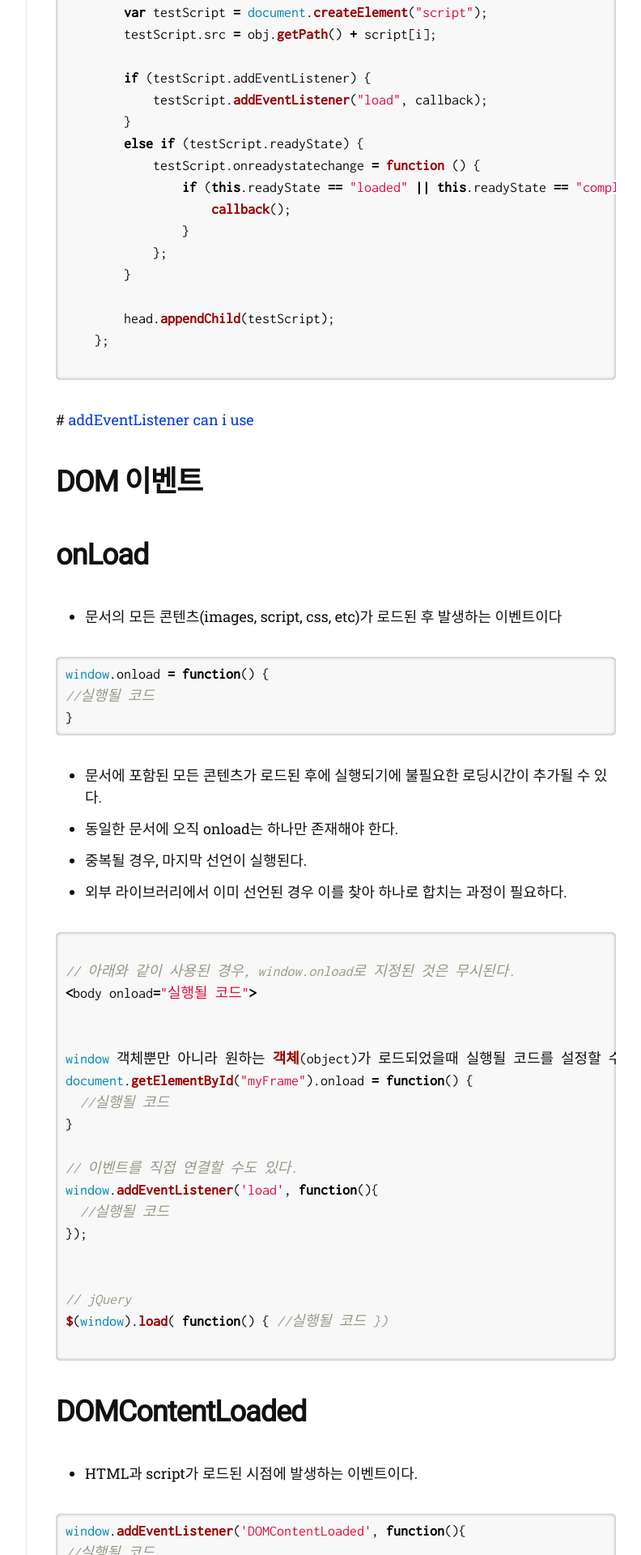
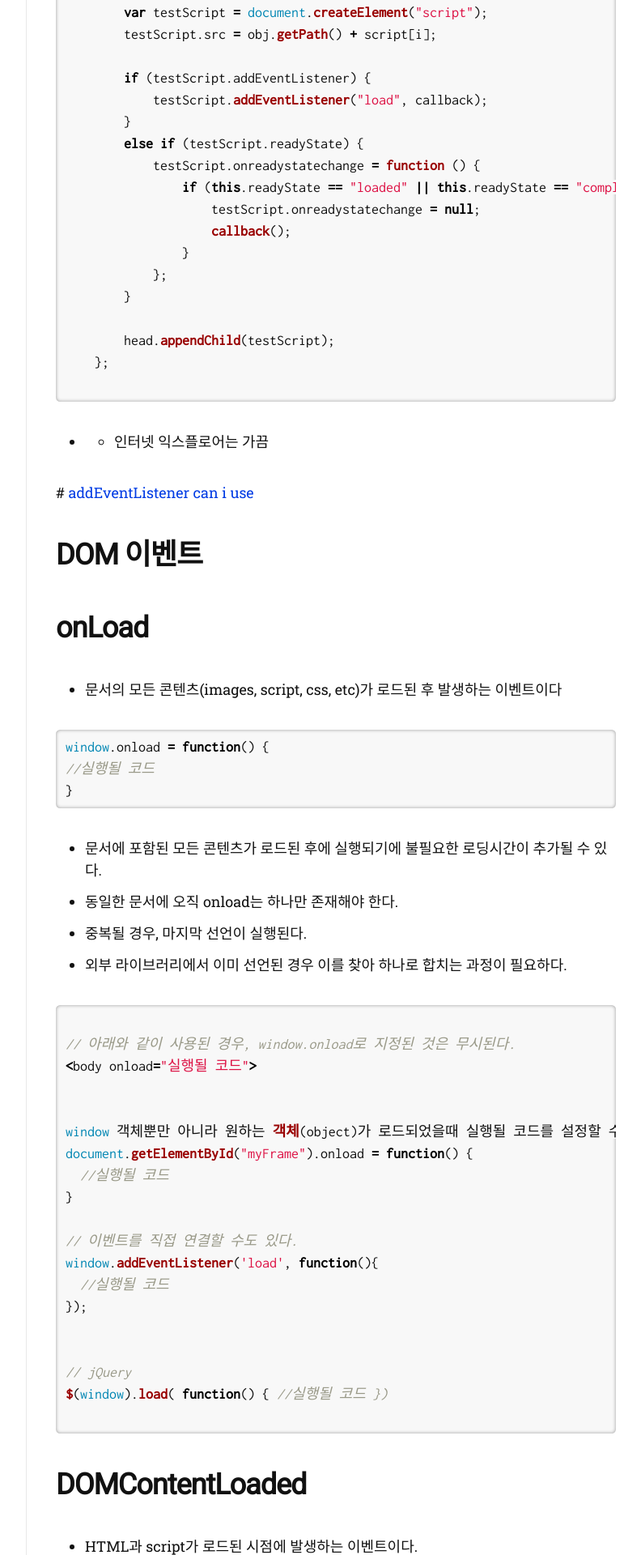
Before and after one commit to ha-jae-geun/jaegeunha94.github.io, a Jekyll site: the page built from _posts/2021-08-02-DOM.md, in a window 1280 px wide. Shown: the part 2612-4532 px from the top of the page at 81% size, without its empty margins (357-1149 px from the left). Built offline with Jekyll 4.4.1, drawn with Linux system fonts in a browser that asks for light colours; nearby versions of some CDN libraries; some web fonts are replaced; some of the changed text lies outside the part shown.

Commit message:
Update 2021-08-02-DOM.md

````diff
--- a/_posts/2021-08-02-DOM.md
+++ b/_posts/2021-08-02-DOM.md
@@ -86,6 +86,7 @@ document.body.appendChild(script)
         else if (testScript.readyState) {
             testScript.onreadystatechange = function () {
                 if (this.readyState == "loaded" || this.readyState == "complete") {
+                    testScript.onreadystatechange = null;
                     callback();
                 }
             };
@@ -95,6 +96,9 @@ document.body.appendChild(script)
     };
 
   ```
+  *   * 인터넷 익스플로어는 가끔 <script> 태그가 'loaded 상태에서 멈추고 "complete" 상태에 도달하지 않을 떄도 있고, loaded 상태를 거치지 않고 "complete"상태에 도달할 때도 있다.
+  그래서 안전하게 사용하려면 두 상태를 모두 점검에서 둘 중 한가지가 발생하면 중복으로 호출되지 않도록 이벤트 핸들러를 제거해야 합니다.
+
 
   # [addEventListener can i use](https://caniuse.com/?search=addEventListener)
 
````
